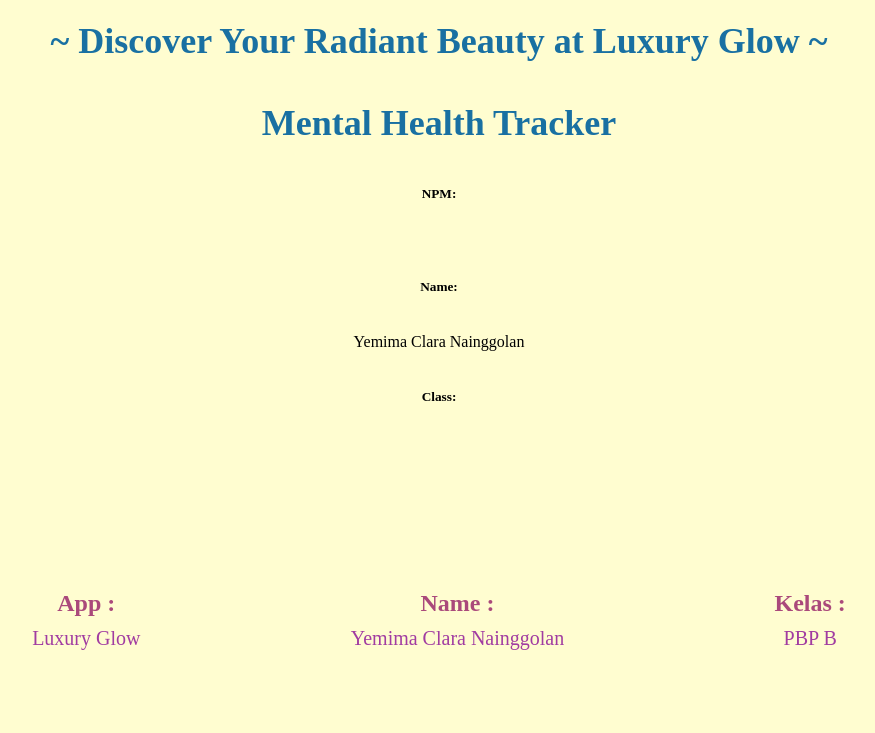
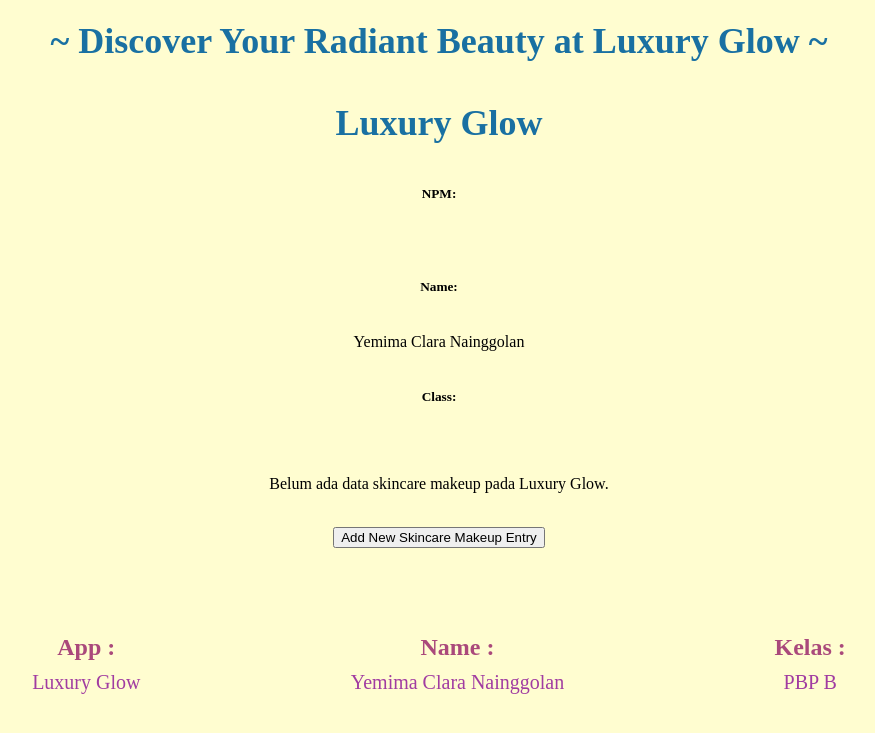
Before and after one commit to yemy16/Luxury-Glow, a Django app: page / in a window 1280 px wide. Shown: the top 733 px of the page, without its empty margins (201-1076 px from the left). Run offline with Django 5.2, Linux system fonts and the light colour scheme.

Commit message:
Melakukan perubahan pada html dan models

```diff
--- a/main/forms.py
+++ b/main/forms.py
@@ -1,5 +1,5 @@
 from django.forms import ModelForm
-from main.models import SkincareMakeupEntry
+from .models import SkincareMakeupEntry
 
 class SkincareMakeupEntryForm(ModelForm):
     class Meta:
--- a/main/models.py
+++ b/main/models.py
@@ -9,5 +9,6 @@
     image = models.ImageField()
     shade_name = models.CharField(max_length=100)
     stock_quantity = models.IntegerField(default=0)
+
     def __str__(self):
         return self.name
--- a/main/templates/main.html
+++ b/main/templates/main.html
@@ -53,7 +53,7 @@
     <h1>~ Discover Your Radiant Beauty at Luxury Glow ~</h1>
 
     {% block content %}
-    <h1>Mental Health Tracker</h1>
+    <h1>Luxury Glow</h1>
 
     <h5>NPM:</h5>
     <p>{{ npm }}</p>
@@ -64,6 +64,37 @@
     <h5>Class:</h5>
     <p>{{ class }}</p>
     {% endblock content %}
+
+    {% if not skincare_makeup_entries %}
+<p>Belum ada data skincare makeup pada Luxury Glow.</p>
+{% else %}
+<table>
+  <tr>
+    <th>Name</th>
+    <th>Price</th>
+    <th>Description</th>
+    <th>Shade Name</th>
+    <th>Stock Quantity</th>
+  </tr>
+
+  {% comment %} Menampilkan data skincare makeup di bawah baris ini {% endcomment %}
+  {% for skincare in skincare_makeup_entries %}
+  <tr>
+    <td>{{ skincare.name }}</td>
+    <td>{{ skincare.price }}</td>
+    <td>{{ skincare.description }}</td>
+    <td>{{ skincare.shade_name }}</td>
+    <td>{{ skincare.stock_quantity }}</td>
+  </tr>
+  {% endfor %}
+</table>
+{% endif %}
+
+<br />
+
+<a href="{% url 'main:create_mood_entry' %}">
+  <button>Add New Skincare Makeup Entry</button>
+</a>
 
     <div class="info-container">
         <div>
--- a/main/urls.py
+++ b/main/urls.py
@@ -1,5 +1,5 @@
 from django.urls import path
-from main.views import show_main
+from main.views import show_main, skincare_makeup_entry
 
 app_name = 'main'
 
--- a/main/views.py
+++ b/main/views.py
@@ -3,6 +3,7 @@
 from main.models import SkincareMakeupEntry
 
 def show_main(request):
+    skincare_makeup_entries = SkincareMakeupEntry.objects.all()
     context = {
         'app' : 'Luxury Glow',
         'name': 'Yemima Clara Nainggolan',
```
Also changed, not shown: main/templates/skincare_makeup_entry.html (added, +18 -0 lines).
